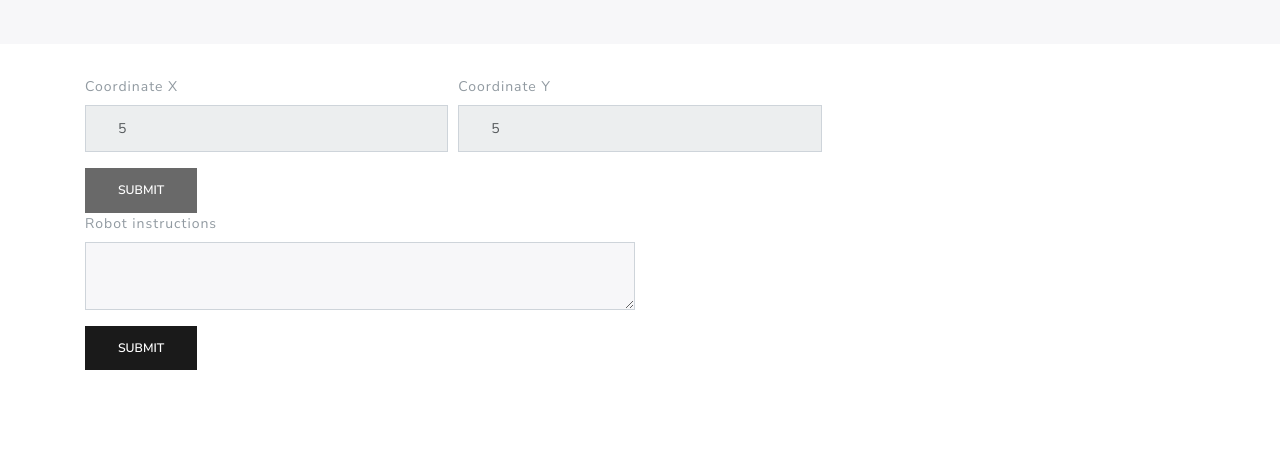
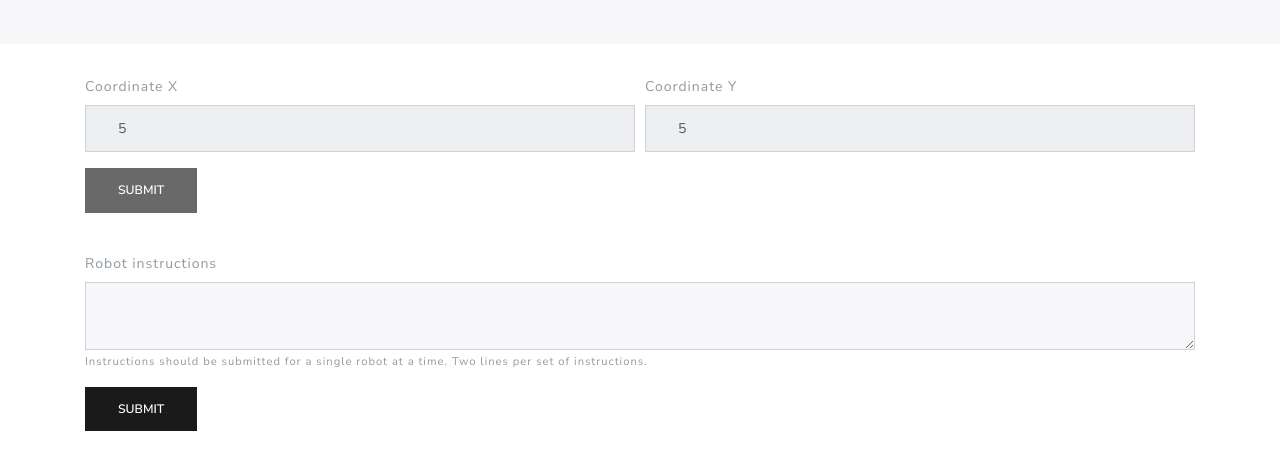
Before and after one commit to ashil88/martian-robots, a plain HTML site: page index.html in a window 1280 px wide. Both pictures are taken after typing "5", "5" into the empty fields and a click on the button "SUBMIT". Shown: the part 178-648 px from the top of the page. Drawn offline with nearby package versions, Linux system fonts and the light colour scheme.

Commit message:
Small UI tweaks

```diff
--- a/index.html
+++ b/index.html
@@ -9,6 +9,7 @@
 
     <link rel="stylesheet" href="css/bootswatch.lux.min.css">
     <link rel="stylesheet" href="css/open-iconic-bootstrap.min.css">
+    <link rel="stylesheet" href="css/override.css">
 </head>
 <body>
     <section class="jumbotron text-center">
@@ -19,31 +20,39 @@
     </section>
 
     <div class="martians-wrapper">
-        <section class="form-wrapper">
-            <div class="container">
+        <section class="bounds-wrapper container">
             <form id="bounds">
                 <div class="form-row">
-                        <fieldset class="form-group col-md-4">
+                    <fieldset class="form-group col">
                         <label for="coord_x">Coordinate X</label>
                         <input class="form-control" name="coord_x" id="coord_x" type="number" step="1" min="0" max="50" required>
                     </fieldset>
-                        <fieldset class="form-group col-md-4">
+                    <fieldset class="form-group col">
                         <label for="coord_y">Coordinate Y</label>
                         <input class="form-control" name="coord_y" id="coord_y" type="number" step="1" min="0" max="50" required>
                     </fieldset>
                 </div>
                 <button class="btn btn-primary">Submit</button>
             </form>
-
+        </section>
+        <section class="instructions-wrapper container">
             <form id="instructions">
                 <div class="form-row">
-                        <fieldset class="form-group col-md-6">
+                    <fieldset class="form-group col">
                         <label for="robot-input">Robot instructions</label>
                         <textarea class="form-control" name="robot-input" id="robot-input" required></textarea>
+                        <small id="passwordHelpBlock" class="form-text text-muted">
+                            Instructions should be submitted for a single robot at a time. Two lines per set of instructions.
+                        </small>
                     </fieldset>
                 </div>
                 <button class="btn btn-primary">Submit</button>
             </form>
+
+            <div class="output">
+                <ul>
+
+                </ul>
             </div>
         </section>
     </div>
--- a/js/MartianRobots.js
+++ b/js/MartianRobots.js
@@ -3,6 +3,7 @@ class MartianRobotsManager {
     constructor(martiansWrapper) {
         this.coordinatesForm = martiansWrapper.find('#bounds');
         this.instructionsForm = martiansWrapper.find('#instructions');
+        this.instructionsWrapper = martiansWrapper.find('.instructions-wrapper');
         this.marsBounds = { 'x': 0, 'y': 0 };
         this.orientation = ['N', 'E', 'S', 'W'];
         this.orientationStep = { 'N': { 'x': 0, 'y': 1 }, 'E': { 'x': 1, 'y': 0 }, 'S': { 'x': 0, 'y': -1 }, 'W': { 'x': -1, 'y': 0 } };
@@ -11,6 +12,7 @@ class MartianRobotsManager {
         this.coordinatesForm.on('submit', (e) => {
             e.preventDefault();
             this.submitCoordinatesForm();
+            this.instructionsWrapper.fadeIn('slow');
         });
         this.instructionsForm.on('submit', (e) => {
             e.preventDefault();
--- a/js/MartianRobots.ts
+++ b/js/MartianRobots.ts
@@ -4,6 +4,7 @@ class MartianRobotsManager {
 
     private coordinatesForm: JQuery;
     private instructionsForm: JQuery;
+    private instructionsWrapper: JQuery;
     private marsBounds: object;
     private orientation: Array<string>;
     private orientationStep: object;
@@ -15,6 +16,7 @@ class MartianRobotsManager {
 
         this.coordinatesForm = martiansWrapper.find('#bounds');
         this.instructionsForm = martiansWrapper.find('#instructions');
+        this.instructionsWrapper = martiansWrapper.find('.instructions-wrapper');
         this.marsBounds = {'x': 0, 'y': 0};
         this.orientation = ['N', 'E', 'S', 'W'];
         this.orientationStep = {'N' : {'x' : 0, 'y' : 1}, 'E' : {'x' : 1, 'y' : 0}, 'S' : {'x' : 0, 'y' : -1}, 'W' : {'x' : -1, 'y' : 0}};
@@ -24,6 +26,7 @@ class MartianRobotsManager {
         this.coordinatesForm.on('submit', (e) => {
             e.preventDefault();
             this.submitCoordinatesForm();
+            this.instructionsWrapper.fadeIn('slow');
         });
 
         this.instructionsForm.on('submit', (e) => {
--- /dev/null
+++ b/less/override.less
@@ -0,0 +1,8 @@
+.martians-wrapper {
+  .bounds-wrapper {
+    margin-bottom: 40px;
+  }
+  .instructions-wrapper {
+    display: none;
+  }
+}
```
Also changed, not shown: css/override.css (added). Lines whose indentation alone changed are shown as unchanged.
